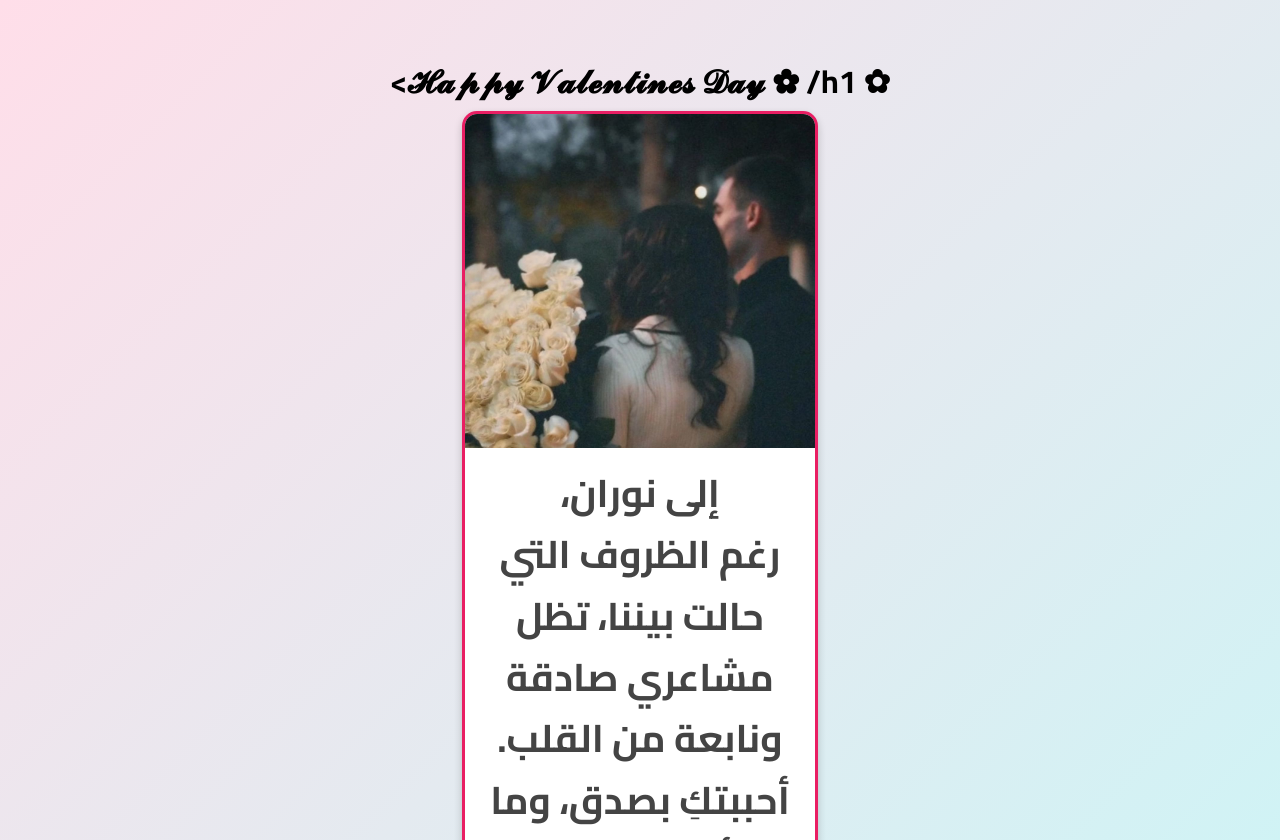
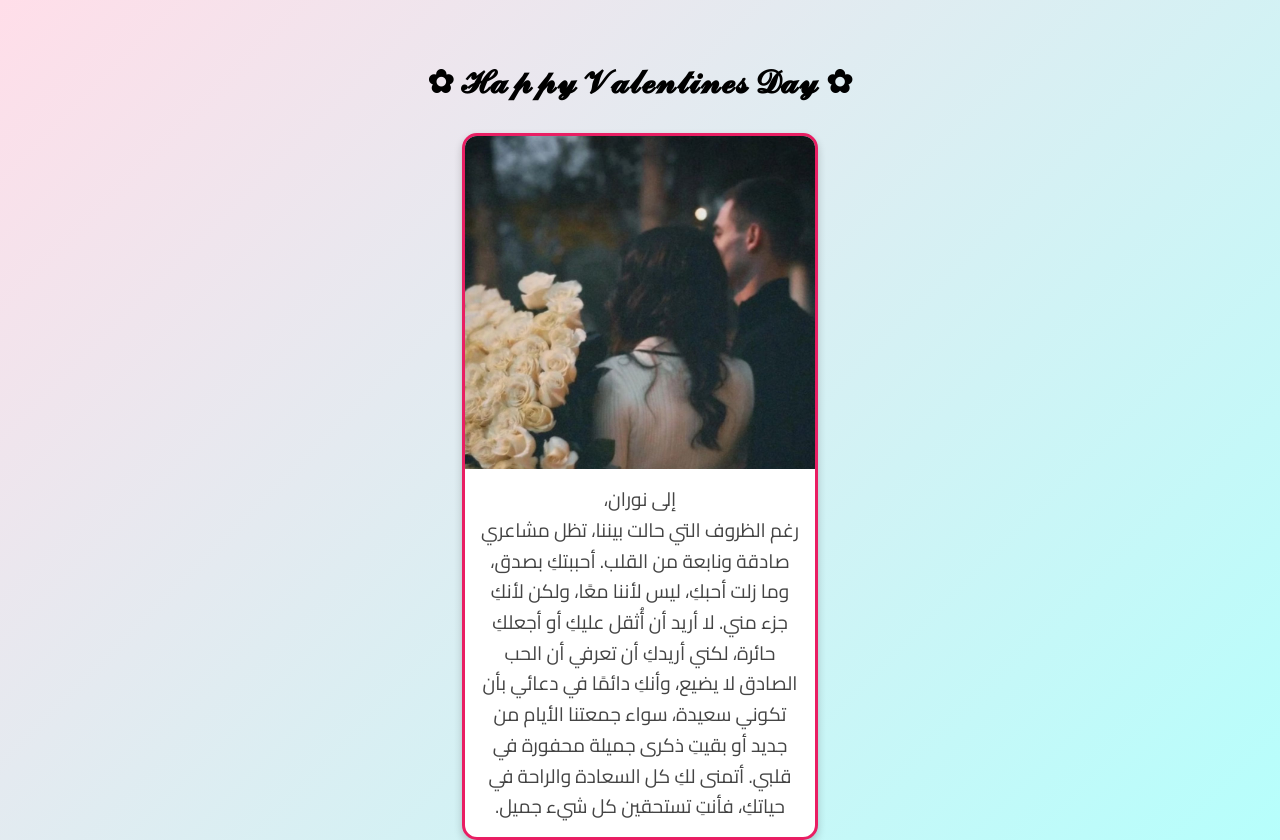
Before and after one commit to 2kox/LOVE, a plain HTML site: page index.html in a window 1280 px wide. Shown: the top 840 px of the page. Drawn offline with Linux system fonts and the light colour scheme.

Commit message:
Update index.html

```diff
--- a/index.html
+++ b/index.html
@@ -71,7 +71,7 @@
 </head>
 <body>
   <div class="container">
-    <h1>✿ 𝓗𝓪𝓹𝓹𝔂   𝓥𝓪𝓵𝓮𝓷𝓽𝓲𝓷𝓮𝓼   𝓓𝓪𝔂 ✿ /h1>
+    <h1>✿ 𝓗𝓪𝓹𝓹𝔂   𝓥𝓪𝓵𝓮𝓷𝓽𝓲𝓷𝓮𝓼   𝓓𝓪𝔂 ✿ </h1>
     <div class="card">
       <img src="your-image.jpg" alt="صورة رومانسية">
       <div class="text-content">
```
